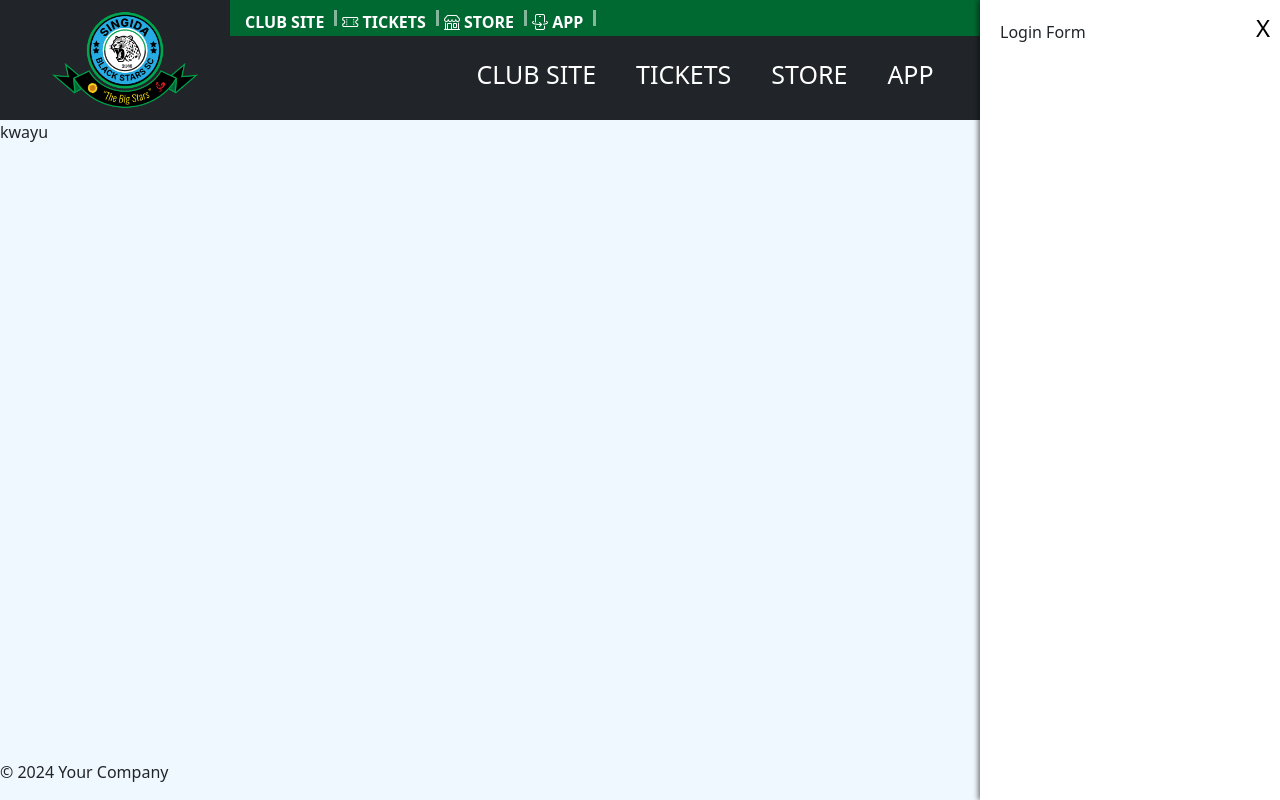
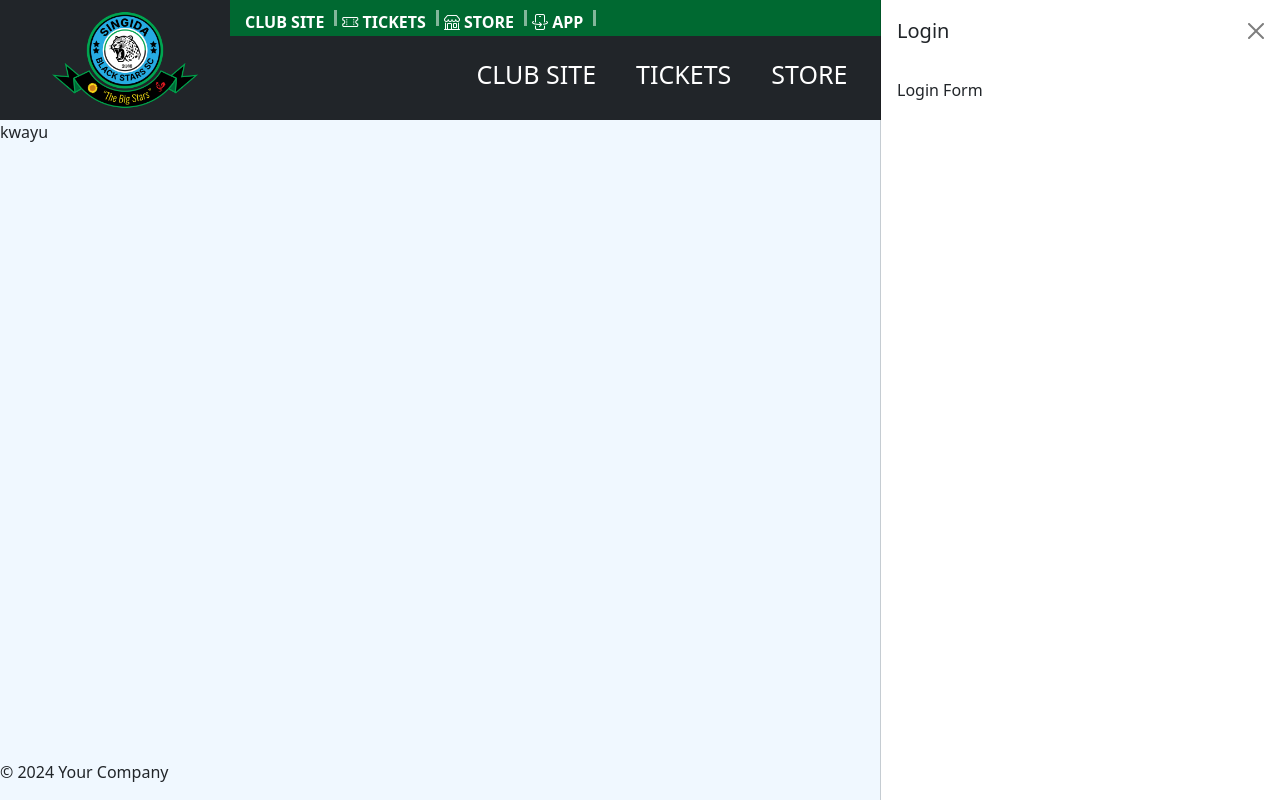
Before and after one commit to kwayummari/singida-black-stars, a Next.js app: page / in a window 1280 px wide. Both pictures are taken after a click on the element "LOG IN". Built offline with nearby package versions, Linux system fonts and the light colour scheme.

Commit message:
deleted page module.css

```diff
--- a/src/app/widgets/AppBar.js
+++ b/src/app/widgets/AppBar.js
@@ -1,26 +1,54 @@
 "use client"
-import React, { useState } from 'react';
+import React, { useState, useEffect, useRef } from 'react';
 import Image from 'next/image';
 import styles from '../../styles/appBar.module.scss';
+import SearchSideBar from './SearchSideBar';
 
 const AppBar = () => {
   const [isSearchSidebarOpen, setIsSearchSidebarOpen] = useState(false);
   const [isLoginSidebarOpen, setIsLoginSidebarOpen] = useState(false);
   const [isBottomSheetOpen, setIsBottomSheetOpen] = useState(false);
 
+  // Refs for sidebars and bottom sheet
+  const searchSidebarRef = useRef(null);
+  const loginSidebarRef = useRef(null);
+  const bottomSheetRef = useRef(null);
+
   const toggleSearchSidebar = () => {
     setIsSearchSidebarOpen(!isSearchSidebarOpen);
-    setIsLoginSidebarOpen(false);
+    setIsLoginSidebarOpen(false); // Close login if search is opened
   };
 
   const toggleLoginSidebar = () => {
     setIsLoginSidebarOpen(!isLoginSidebarOpen);
-    setIsSearchSidebarOpen(false);
+    setIsSearchSidebarOpen(false); // Close search if login is opened
   };
 
   const toggleBottomSheet = () => {
     setIsBottomSheetOpen(!isBottomSheetOpen);
   };
+
+  // Close when clicking outside
+  const handleClickOutside = (event) => {
+    if (
+      searchSidebarRef.current && !searchSidebarRef.current.contains(event.target) &&
+      loginSidebarRef.current && !loginSidebarRef.current.contains(event.target) &&
+      bottomSheetRef.current && !bottomSheetRef.current.contains(event.target)
+    ) {
+      setIsSearchSidebarOpen(false);
+      setIsLoginSidebarOpen(false);
+      setIsBottomSheetOpen(false);
+    }
+  };
+
+  useEffect(() => {
+    // Add event listener to detect outside clicks
+    document.addEventListener('mousedown', handleClickOutside);
+
+    return () => {
+      document.removeEventListener('mousedown', handleClickOutside);
+    };
+  }, []);
 
   return (
     <header className={`${styles.appBar} d-flex align-items-center bg-dark`}>
@@ -60,21 +88,45 @@ const AppBar = () => {
       </div>
 
       {/* Search Sidebar */}
-      <div className={`${styles.sidebar} ${isSearchSidebarOpen ? styles.open : ''}`}>
-        <button className={styles.closeButton} onClick={toggleSearchSidebar}>X</button>
-        <p>Search Content</p>
+      <div
+        ref={searchSidebarRef}
+        className={`offcanvas offcanvas-end ${isSearchSidebarOpen ? 'show' : ''}`}
+        tabIndex="-1"
+        style={{ width: '400px' }}
+      >
+        <SearchSideBar toggleSearchSidebar={toggleSearchSidebar} />
       </div>
 
       {/* Login Sidebar */}
-      <div className={`${styles.sidebar} ${isLoginSidebarOpen ? styles.open : ''}`}>
-        <button className={styles.closeButton} onClick={toggleLoginSidebar}>X</button>
-        <p>Login Form</p>
+      <div
+        ref={loginSidebarRef}
+        className={`offcanvas offcanvas-end ${isLoginSidebarOpen ? 'show' : ''}`}
+        tabIndex="-1"
+        style={{ width: '400px' }}
+      >
+        <div className="offcanvas-header">
+          <h5 className="offcanvas-title">Login</h5>
+          <button type="button" className="btn-close" onClick={toggleLoginSidebar}></button>
+        </div>
+        <div className="offcanvas-body">
+          <p>Login Form</p>
+        </div>
       </div>
 
       {/* Bottom Sheet */}
-      <div className={`${styles.bottomSheet} ${isBottomSheetOpen ? styles.open : ''}`}>
-        <button className={styles.closeButton} onClick={toggleBottomSheet}>X</button>
-        <p>Bottom Sheet Content</p>
+      <div
+        ref={bottomSheetRef}
+        className={`offcanvas offcanvas-bottom ${isBottomSheetOpen ? 'show' : ''}`}
+        tabIndex="-1"
+        style={{ height: '84%', maxHeight: '100%', width: '100%' }}
+      >
+        <div className="offcanvas-header">
+          <h5 className="offcanvas-title">Bottom Sheet</h5>
+          <button type="button" className="btn-close" onClick={toggleBottomSheet}></button>
+        </div>
+        <div className="offcanvas-body">
+          <p>Bottom Sheet Content</p>
+        </div>
       </div>
     </header>
   );
--- /dev/null
+++ b/src/app/widgets/SearchSideBar.js
@@ -0,0 +1,29 @@
+import React from 'react';
+import styles from '../../styles/appBar.module.scss';
+
+const SearchSideBar = (toggleSearchSidebar) => (
+    <div>
+        <div className={styles.headerSearch}>
+            <div className={styles.topperSearch}>
+                <h5 className={styles.title}>Search</h5>
+                <button type="button" className="btn-close btn-close-white" onClick={toggleSearchSidebar}></button>
+            </div>
+            <div>
+                <form>
+                    <div className="mb-3 pt-5">
+                        <input
+                            type="text"
+                            className="form-control"
+                            placeholder="Search..."
+                        />
+                    </div>
+                </form>
+            </div>
+        </div>
+        <div className="offcanvas-body">
+            <p>Search Content</p>
+        </div>
+    </div>
+);
+
+export default SearchSideBar;
--- a/src/styles/appBar.module.scss
+++ b/src/styles/appBar.module.scss
@@ -54,24 +54,38 @@
   background-color: #0b7a3f;
   cursor: pointer;
 }
-/* Sidebar styling */
 .sidebar {
   position: fixed;
-  right: -300px; /* Initially hidden */
+  right: -300px;
   top: 0;
-  width: 300px;
+  width: 500px;
   height: 100%;
   background-color: #fff;
   box-shadow: -2px 0 5px rgba(0, 0, 0, 0.5);
   z-index: 1000;
   padding: 20px;
-  transition: transform 0.3s ease, right 0.3s ease; /* Animation for open/close */
+  transition: transform 0.3s ease, right 0.3s ease;
 }
+.sidebar.open {
+  right: 0;
+}
+.headerSearch {
+  background-color: #006931 !important;
+  height: 200px;
+  padding-top: 30px;
+  padding-left: 20px;
+  padding-right: 20px;
 
-.sidebar.open {
-  right: 0; /* Sidebar slides in */
+  .title {
+    color: #fff;
+    font-size: 30px;
+    font-weight: 900;
+  }
 }
-
+.topperSearch {
+  display: flex;
+  justify-content: space-between;
+}
 .closeButton {
   position: absolute;
   top: 10px;
@@ -81,7 +95,6 @@
   font-size: 24px;
   cursor: pointer;
 }
-
 .bottomSheet {
   position: fixed;
   bottom: -100%;
@@ -94,7 +107,6 @@
   padding: 20px;
   transition: transform 0.3s ease, bottom 0.3s ease;
 }
-
 .bottomSheet.open {
   bottom: 0;
 }
```
